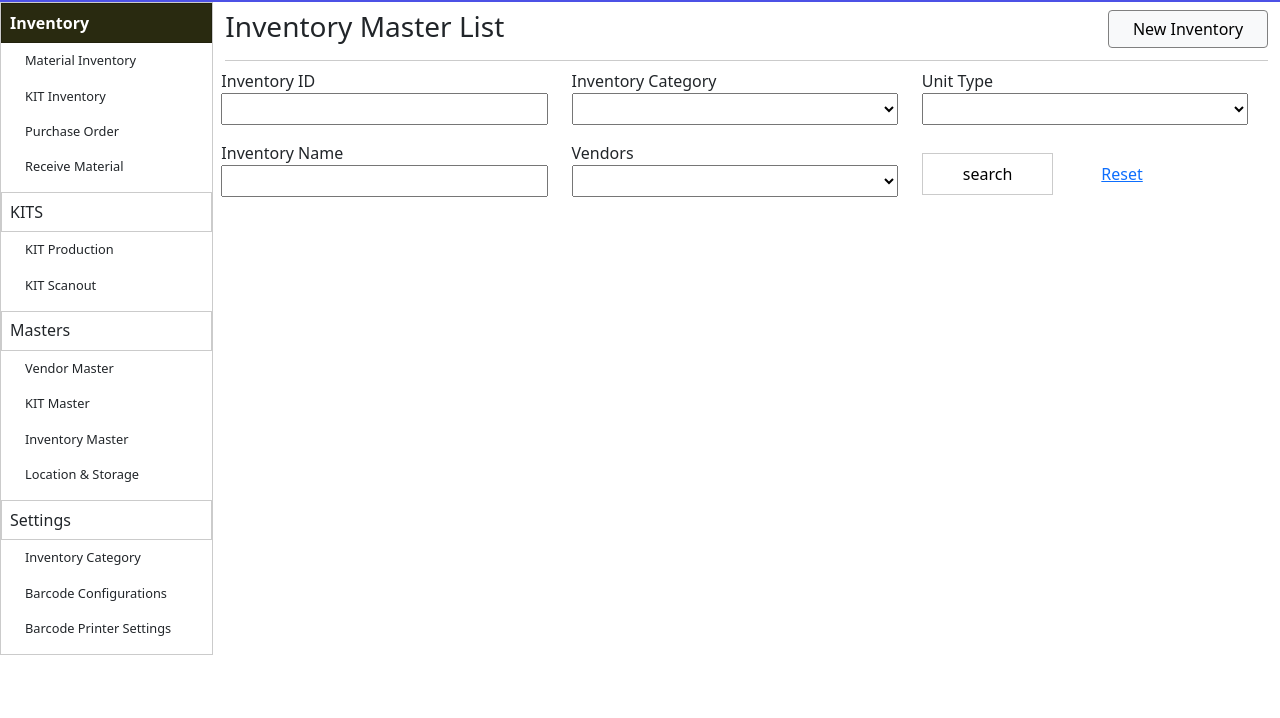
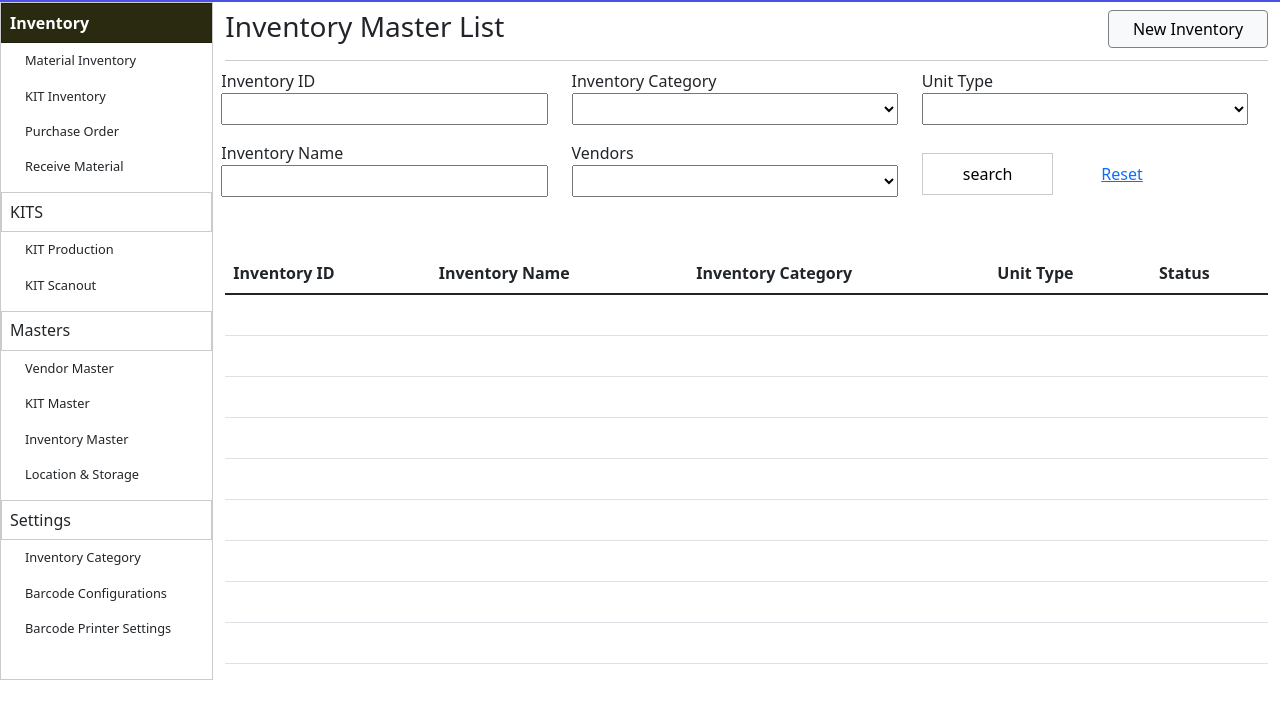
Before and after one commit to Sahil-101/Inventory-Management-Website-Template, a plain HTML site: page index.html in a window 1280 px wide. Shown: the part 70-788 px from the top of the page. Drawn offline with nearby package versions, Linux system fonts and the light colour scheme.

Commit message:
table tried

```diff
--- a/index.html
+++ b/index.html
@@ -19,7 +19,7 @@
     </div>
     <div class="container-fluid">
       <div class="row">
-        <div class="col-md-4 col-lg sidebar-wrapper">
+        <div class="col-sm col-md-4 col-lg sidebar-wrapper">
           <div class="sidebar-divs">
             <h5 class="inventory-heading">Inventory</h5>
             <div class="sidebar-items px-4">
@@ -58,7 +58,7 @@
           </div>
         </div>
 
-        <div class="col-md-8 col-lg-10">
+        <div class="col-sm col-md-8 col-lg-10">
           <div class="inventory-master-list">
             <h3>Inventory Master List</h3>
             <button class="btn btn-light">New Inventory</button>
@@ -91,6 +91,82 @@
                 </div>
               </div>
             </div>
+            <table class="table">
+              <thead>
+                <tr>
+                  <th>Inventory ID</th>
+                  <th>Inventory Name</th>
+                  <th>Inventory Category</th>
+                  <th>Unit Type</th>
+                  <th>Status</th>
+                </tr>
+              </thead>
+              <tbody>
+                <tr>
+                  <th scope="row">ㅤ</th>
+                  <td>ㅤ</td>
+                  <td>ㅤ</td>
+                  <td>ㅤ</td>
+                  <td>ㅤ</td>
+                </tr>
+                <tr>
+                  <th scope="row">ㅤ</th>
+                  <td>ㅤ</td>
+                  <td>ㅤ</td>
+                  <td>ㅤ</td>
+                  <td>ㅤ</td>
+                </tr>
+                <tr>
+                  <th scope="row">ㅤ</th>
+                  <td>ㅤ</td>
+                  <td>ㅤ</td>
+                  <td>ㅤ</td>
+                  <td>ㅤ</td>
+                </tr>
+                <tr>
+                  <th scope="row">ㅤ</th>
+                  <td>ㅤ</td>
+                  <td>ㅤ</td>
+                  <td>ㅤ</td>
+                  <td>ㅤ</td>
+                </tr>
+                <tr>
+                  <th scope="row">ㅤ</th>
+                  <td>ㅤ</td>
+                  <td>ㅤ</td>
+                  <td>ㅤ</td>
+                  <td>ㅤ</td>
+                </tr>
+                <tr>
+                  <th scope="row">ㅤ</th>
+                  <td>ㅤ</td>
+                  <td>ㅤ</td>
+                  <td>ㅤ</td>
+                  <td>ㅤ</td>
+                </tr>
+                <tr>
+                  <th scope="row">ㅤ</th>
+                  <td>ㅤ</td>
+                  <td>ㅤ</td>
+                  <td>ㅤ</td>
+                  <td>ㅤ</td>
+                </tr>
+                <tr>
+                  <th scope="row">ㅤ</th>
+                  <td>ㅤ</td>
+                  <td>ㅤ</td>
+                  <td>ㅤ</td>
+                  <td>ㅤ</td>
+                </tr>
+                <tr>
+                  <th scope="row">ㅤ</th>
+                  <td>ㅤ</td>
+                  <td>ㅤ</td>
+                  <td>ㅤ</td>
+                  <td>ㅤ</td>
+                </tr>
+              </tbody>
+            </table>
           </form>
         </div>
       </div>
--- a/style.css
+++ b/style.css
@@ -91,3 +91,7 @@ select {
 .input-wrapper .row {
   padding: 0.5rem;
 }
+
+table {
+  margin-top: 3rem;
+}
```
